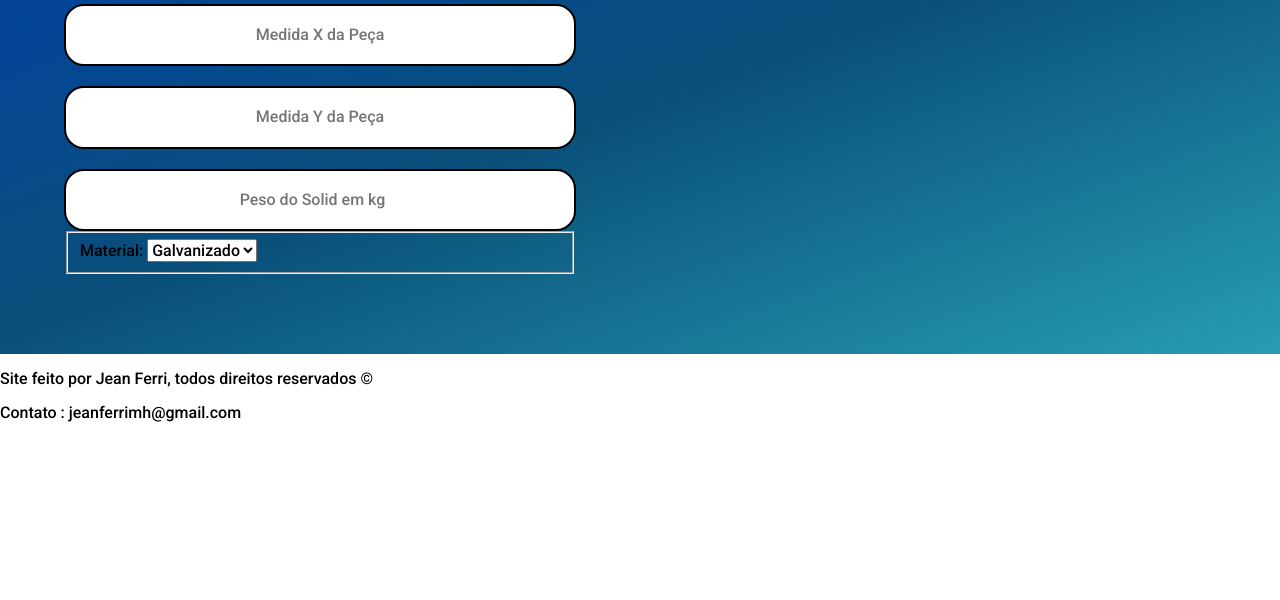
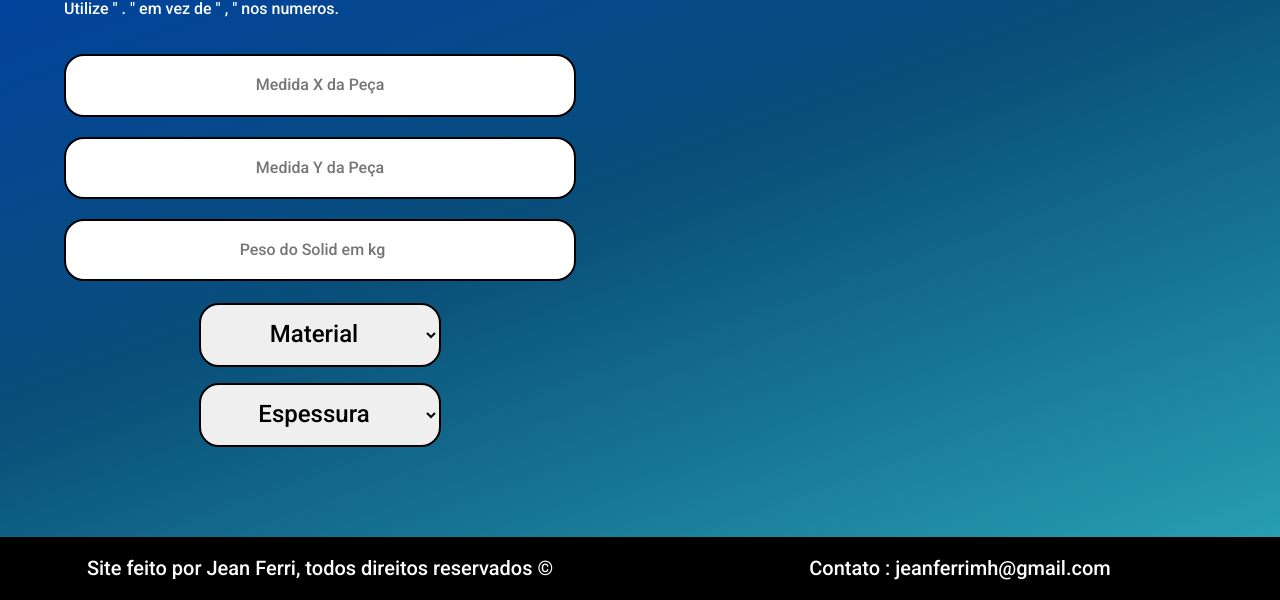
Before and after one commit to JnFerri/Aproveitamento-de-Chapas-de-a-o, a plain HTML site: page index.html in a window 1280 px wide. Shown: the part 233-833 px from the top of the page. Before the commit the page ends 800 px from the top, so only its background shows below. Drawn offline with Linux system fonts and the light colour scheme.

Commit message:
28/04/2022

```diff
--- /dev/null
+++ b/assets/css/footer.css
@@ -0,0 +1,19 @@
+footer{
+    background-color: black;
+}
+
+.footer__container{
+    display: flex;
+    align-items: center;
+    justify-content: space-between;
+    width: auto;
+    text-align: center;
+
+}
+
+.footer__copyright, .footer__contato{
+    color: white;
+    width: 50%;
+    font-size: 20px;
+    font-family: 'Roboto', sans-serif;
+}
--- a/assets/css/formulario.css
+++ b/assets/css/formulario.css
@@ -6,6 +6,12 @@
     color: white;
 }
 
+.alerta{
+    font-family: 'Roboto', sans-serif;
+    font-size: 16px;
+    font-weight: 100;
+    color: white;
+}
 .formulario{
     display: flex;
     flex-direction: column;
@@ -17,12 +23,14 @@
 }
 
 .formulario__textos{
+    font-family: 'Roboto', sans-serif;
     display: flex;
     flex-direction: column;
     justify-content: space-between;
 }
 
 .formulario__inputTexto{
+    font-family: 'Roboto', sans-serif;
     margin-top: 20px;
     padding: 20px 0;
     border: 2px black solid;
@@ -30,3 +38,21 @@
     border-radius: 20px;
 
 }
+
+.formulario__seletores{
+    display: flex;
+    align-items: center;
+    flex-direction: column;
+    border: none;
+}
+
+.seletor{
+    font-family: 'Roboto', sans-serif;
+    width: 50%;
+    padding: 15px;
+    border-radius: 20px;
+    font-size: 24px;
+    text-align: center;
+    border: 2px solid black;
+    margin-top: 1rem;
+}
--- a/assets/js/index.js
+++ b/assets/js/index.js
@@ -1,16 +1,3 @@
 var calcDivisaoPeca1 = ( medidaXchapa, medidaXpeca ) => medidaXchapa / medidaXpeca
 
 var calcDivisaoPeca2 = ( medidaYchapa, medidaYpeca ) => medidaYchapa / medidaYpeca
-
-
-var material = document.getElementById('material')
-
-function seletorMaterial(){
-
-materialSelecionado = material.options[material.selectedIndex].text;
-
-if(materialSelecionado == 'Galvanizado'){
-    console.log("foi selecionado galvanizado")
-}
-
-}
--- /dev/null
+++ b/assets/js/seletorMateriaEspessura.js
@@ -0,0 +1,24 @@
+var espessuraGalvanizado = ["0.50mm" , "0.95mm" , "1.25mm", "1.95mm", "2.70mm"]
+
+var espessuraInox304 = ["0.80mm" , "1.20mm" , "1.50mm", "2mm", "4mm"]
+
+var material = document.getElementById('material')
+var espessura = document.getElementById('espessura')
+function seletorMaterial(){
+if(material.selectedIndex === 1 ){
+    espessura.innerHTML = ''
+    for(i=0; i<espessuraGalvanizado.length; i++){
+        espessura.innerHTML += `
+    <option value="${espessuraGalvanizado[i]}" class="valorEspessura">${espessuraGalvanizado[i]}</option>
+    `
+    }
+} else if( material.selectedIndex === 2){
+    espessura.innerHTML = ''
+    for(i=0; i<espessuraInox304.length; i++){
+        espessura.innerHTML += `
+    <option value="${espessuraInox304[i]}" class="valorEspessura">${espessuraInox304[i]}</option>
+    `
+    }
+}
+
+}
--- a/index.html
+++ b/index.html
@@ -13,6 +13,7 @@
     <link rel="stylesheet" href="assets/css/header.css">
     <link rel="stylesheet" href="assets/css/formulario.css">
     <link rel="stylesheet" href="assets/css/style.css">
+    <link rel="stylesheet" href="assets/css/footer.css">
 </head>
 <body>
 
@@ -24,6 +25,7 @@
 
         <form action="" class="formulario">
             <h2 class="titulo">Coloque os valores :</h2>
+            <p class="alerta">Utilize " . " em vez de " , " nos numeros. </p>
             <section class="formulario__textos">
                     <input type="text" class="formulario__inputTexto" name="pecaX" id="pecaX" placeholder="Medida X da Peça">
                     <input type="text"  class="formulario__inputTexto" name="pecaY" id="pecaY" placeholder="Medida Y da Peça">
@@ -31,11 +33,14 @@
             </section>
 
             <fieldset class="formulario__seletores">
-                <label for="Material">Material: </label>
-                    <select name="material" id="material" onclick="seletorMaterial()">
-                        <option value="galvanizado">Galvanizado</option>
-                        <option value="inox304">Inox304</option>
-                        <option value="inox430">Inox430</option>
+                    <select name="material" id="material" class="seletor" onclick="seletorMaterial()" >
+                        <option value="">Material</option>
+                        <option value="galvanizado" >Galvanizado</option>
+                        <option value="inox304" >Inox304</option>
+                        <option value="inox430" >Inox430</option>
+                    </select>
+                    <select name="espessura" id="espessura" class="seletor">
+                        <option value="">Espessura</option>
                     </select>
             </fieldset>
 
@@ -50,5 +55,6 @@
     <script src="assets/js/index.js"></script>
     <script src="assets/js/header.js"></script>
     <script src="assets/js/footer.js"></script>
+    <script src="assets/js/seletorMateriaEspessura.js"></script>
 </body>
 </html>
```
